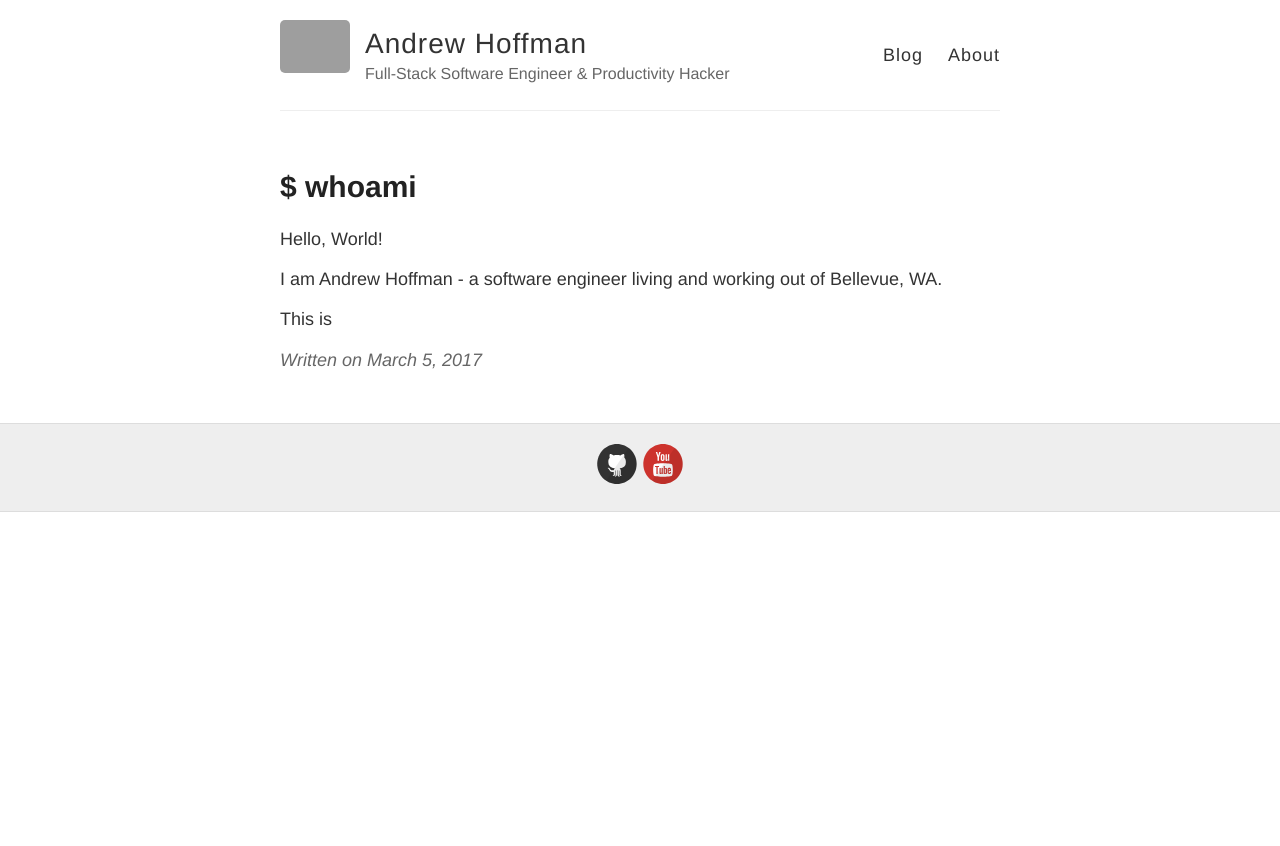
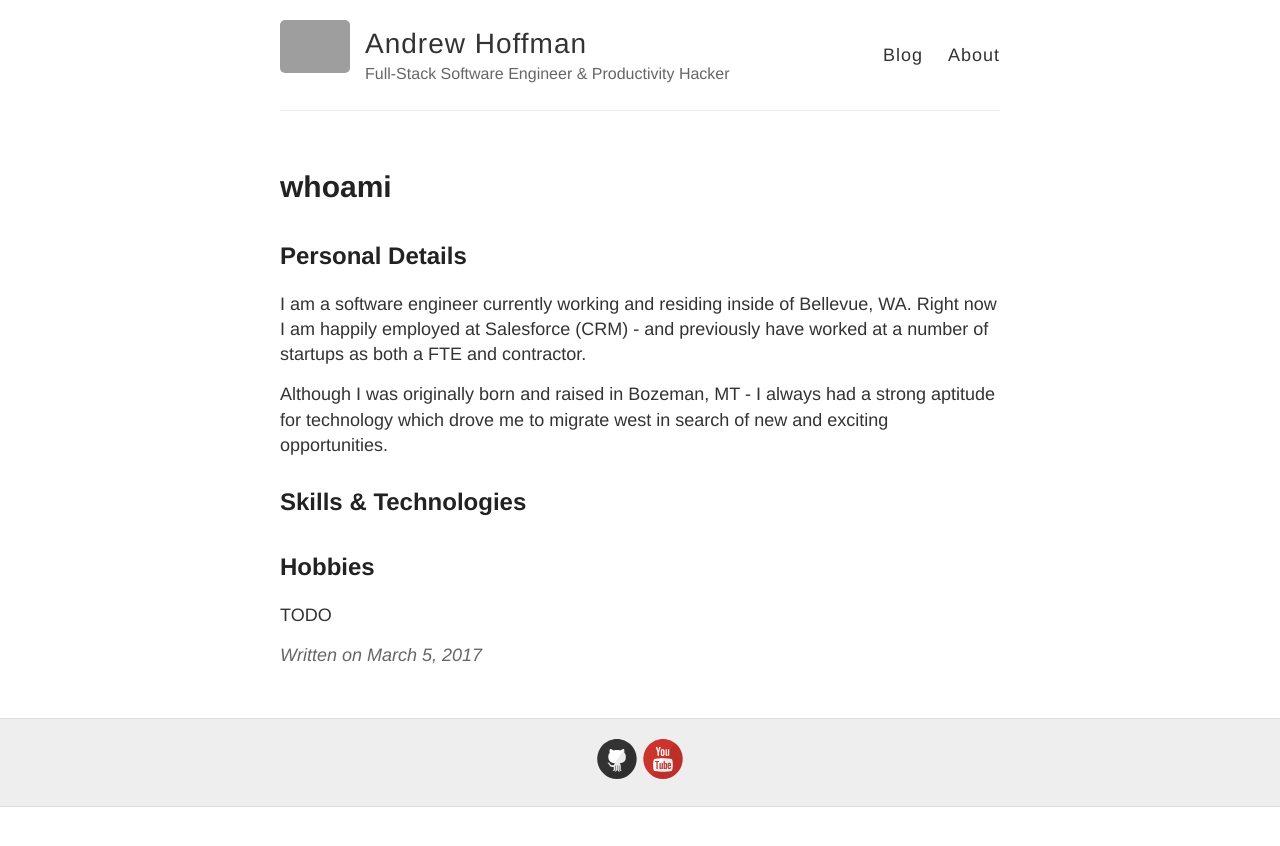
Before and after one commit to and1hof/and1hof.github.io, a Jekyll site: the page built from _posts/2017-3-5-whoami.md, in a window 1280 px wide. Shown: the top 846 px of the page. Built offline with Jekyll 4.4.1, drawn with Linux system fonts in a browser that asks for light colours; grey boxes are pictures that could not be loaded.

Commit message:
Attempting to force update the blog.

```diff
--- a/_posts/2017-3-5-whoami.md
+++ b/_posts/2017-3-5-whoami.md
@@ -1,10 +1,17 @@
 ---
 layout: post
-title: $ whoami
+title: whoami
 ---
 
-Hello, World!
+## Personal Details
+I am a software engineer currently working and residing inside of Bellevue, WA. Right now I am happily
+employed at Salesforce (CRM) - and previously have worked at a number of startups as both a FTE and contractor.
 
-I am Andrew Hoffman - a software engineer living and working out of Bellevue, WA.
+Although I was originally born and raised in Bozeman, MT - I always had a strong aptitude for technology which
+drove me to migrate west in search of new and exciting opportunities.
 
-This is
+## Skills & Technologies
+
+## Hobbies
+
+TODO
```
Also changed, not shown: _config.yml (line endings or trailing spaces).
